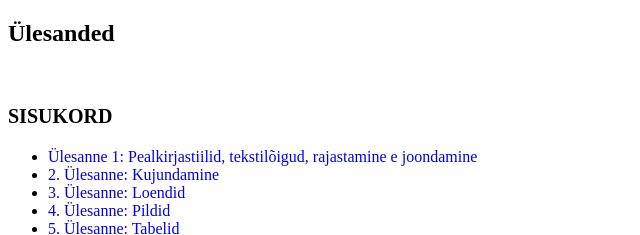
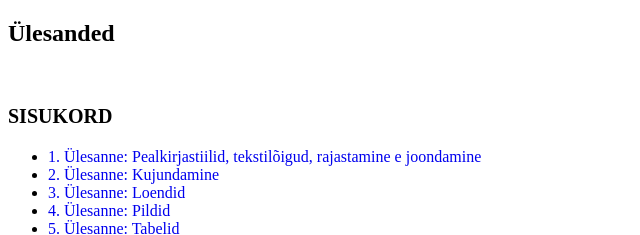
Before and after one commit to teisenda/VL2022, a plain HTML site: page index.html in a window 1280 px wide. Shown: the top 235 px of the page, 0-640 px from the left. Drawn offline with Linux system fonts and the light colour scheme.

Commit message:
Muudatused

```diff
--- a/index.html
+++ b/index.html
@@ -25,7 +25,7 @@
     </p>
     <ul>
         <li>
-            <a href="#1. Ülesanne: Pealkirjastiilid, tekstilõigud, rajastamine e joondamine">Ülesanne 1: Pealkirjastiilid, tekstilõigud, rajastamine e joondamine</a>
+            <a href="#1. Ülesanne: Pealkirjastiilid, tekstilõigud, rajastamine e joondamine">1. Ülesanne: Pealkirjastiilid, tekstilõigud, rajastamine e joondamine</a>
         </li>
         <li>
             <a href="#2. Ülesanne: Kujundamine" >2. Ülesanne: Kujundamine</a>
@@ -341,7 +341,6 @@
 
 <!-- 6.1 Siseviit -->
 <h4 style="text-align: center">6.1 Siseviit</h4>
-<p>Sisukorra loomine, pealkirja lisamine ja lehe algusesse minemise viida loomine.</p>
 <a href= "#Ülesanded">Sisukorda</a>
 
 <!-- 6.2 Välisviit -->
```
